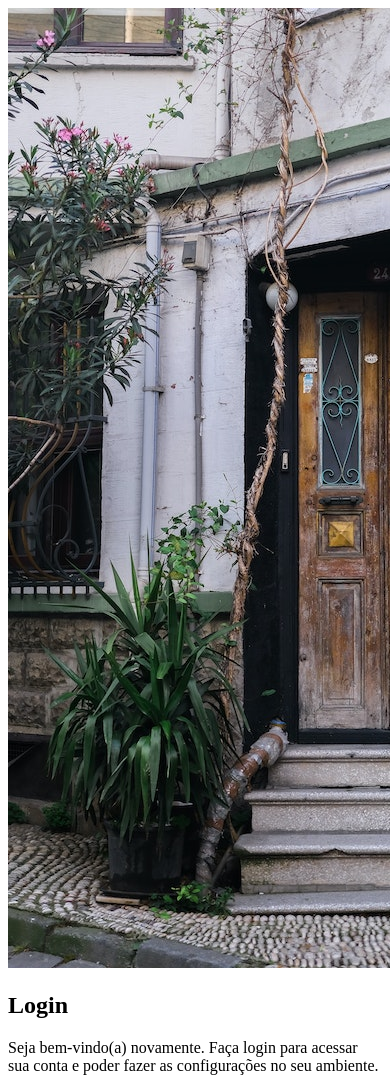
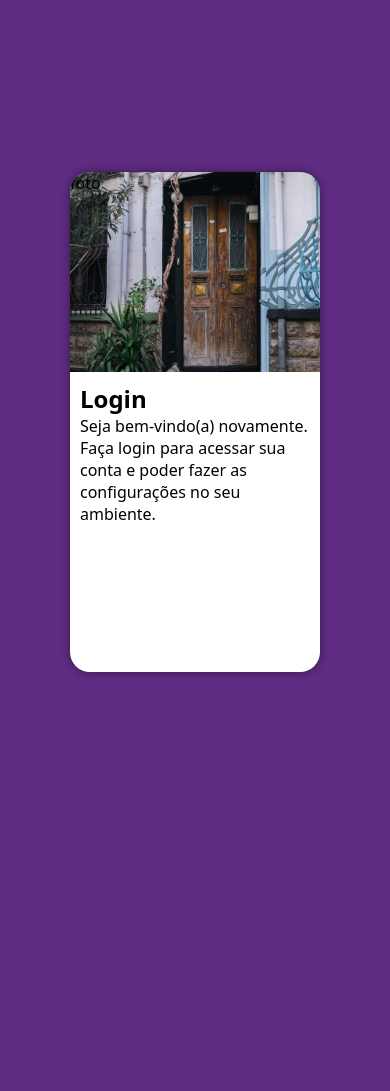
Before and after one commit to thiagorodrigues7/projeto-login, a PHP site: page / in a window 390 px wide; the page is wider, and only the part inside the window is pictured. After the commit the page ends 676 px from the top of that part, so only its background shows below. Run offline with PHP 8.4, Linux system fonts and the light colour scheme.

Commit message:
Versão mobile firt

```diff
--- a/estilos/style.css
+++ b/estilos/style.css
@@ -5,3 +5,50 @@
     Verde: #49a09d
     Lilás: #5f2c82
 */
+
+* {
+    font-family: system-ui, -apple-system, BlinkMacSystemFont, 'Segoe UI', Roboto, Oxygen, Ubuntu, Cantarell, 'Open Sans', 'Helvetica Neue', sans-serif;
+    margin: 0px;
+    padding: 0px;
+    box-sizing: border-box;
+}
+
+body, html {
+    background-color: #5f2c82;
+    height: 100vh;
+    width: 100vw;
+}
+
+main {
+    position: relative;
+    height: 100vh;
+    width: 100vw;
+}
+
+section#login {
+    position: absolute;
+    top: 50%;
+    left: 50%;
+    transform: translate(-50%, -50%);
+    overflow: hidden;
+
+    background-color: #fff;
+    width: 250px;
+    height: 500px;
+    border-radius: 20px;
+    box-shadow: 0px 0px 10px rgba(0, 0, 0, 0.450);
+
+}
+
+section#login > div#imagem {
+    display: block;
+    background: #5f2c82 url(../imagens/imagem-projeto.jpg) no-repeat;
+    background-size: cover;
+    background-position: center;
+    height: 200px;
+}
+
+section#login > div#formulario {
+    display: block;
+    padding: 10px;
+}
--- a/index.html
+++ b/index.html
@@ -4,13 +4,13 @@
     <meta charset="UTF-8">
     <meta name="viewport" content="width=device-width, initial-scale=1.0">
     <title>Login</title>
-    <link rel="stylesheet" href="estilos/style.css">
+    <link rel="stylesheet" href="./estilos/style.css">
 </head>
 <body>
     <main>
-        <section>
+        <section id="login">
             <div id="imagem">
-                <img src="imagens/imagem-projeto.jpg" alt="entrada">
+                foto
             </div>
             <div id="formulario">
                 <h1>Login</h1>
```
